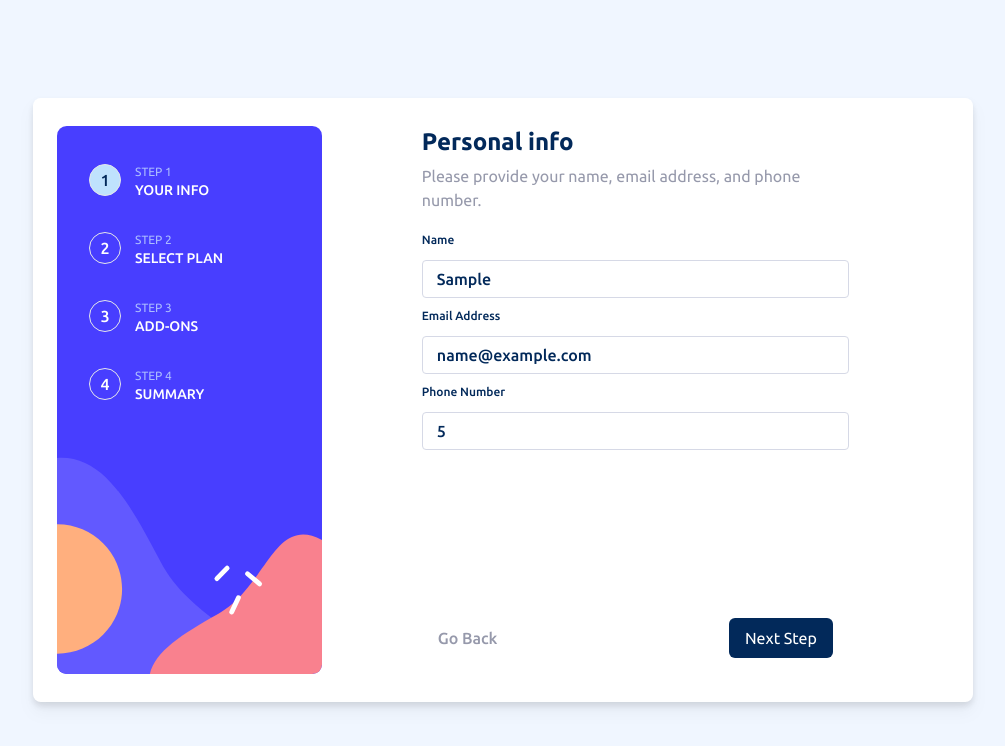
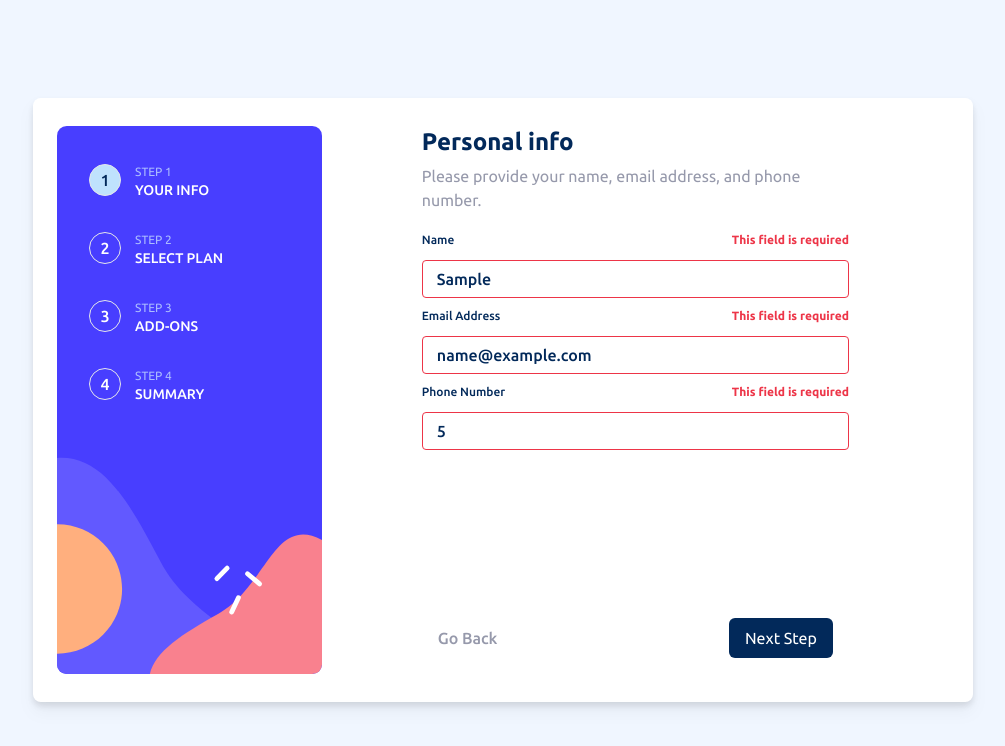
Before and after one commit to Jahan-Shah/multi-step-form, a Vue app: page /personal-info in a window 1280 px wide. Both pictures are taken after typing "Sample", "name@example.com", "5" into the empty fields and a click on the button "Go Back". Shown: the top 746 px of the page, without its empty margins (137-1142 px from the left). Built offline with nearby package versions, Linux system fonts and the light colour scheme.

Commit message:
added focus check

```diff
--- a/src/components/BaseInput.vue
+++ b/src/components/BaseInput.vue
@@ -1,5 +1,5 @@
 <script setup lang="ts">
-import { computed } from "vue";
+import { computed, ref } from "vue";
 
 const modelValue = defineModel();
 const label = defineModel<string>("label");
@@ -12,8 +12,14 @@
   default: true,
 });
 
+const modalInput = ref(true);
+
+const blur = () => {
+  if (!modelValue.value) modalInput.value = false;
+};
+
 const requiredField = computed(() => {
-  return required.value && !isValid.value;
+  return required.value && !modalInput.value;
 });
 </script>
 
@@ -24,11 +30,13 @@
     }}</label>
     <span
       v-if="requiredField"
-      class="absolute right-0 top-0 font-bold text-error"
+      class="absolute right-0 top-0 text-xs font-bold text-error"
     >
       This field is required
     </span>
     <input
+      @blur="blur"
+      @focus="modalInput = true"
       :class="{ 'border-error': requiredField }"
       class="label mt-0.5 rounded font-medium placeholder:font-normal hover:ring-2 focus:outline-none focus:ring-2 active:ring-2 md:mt-3"
       :id="label"
```
